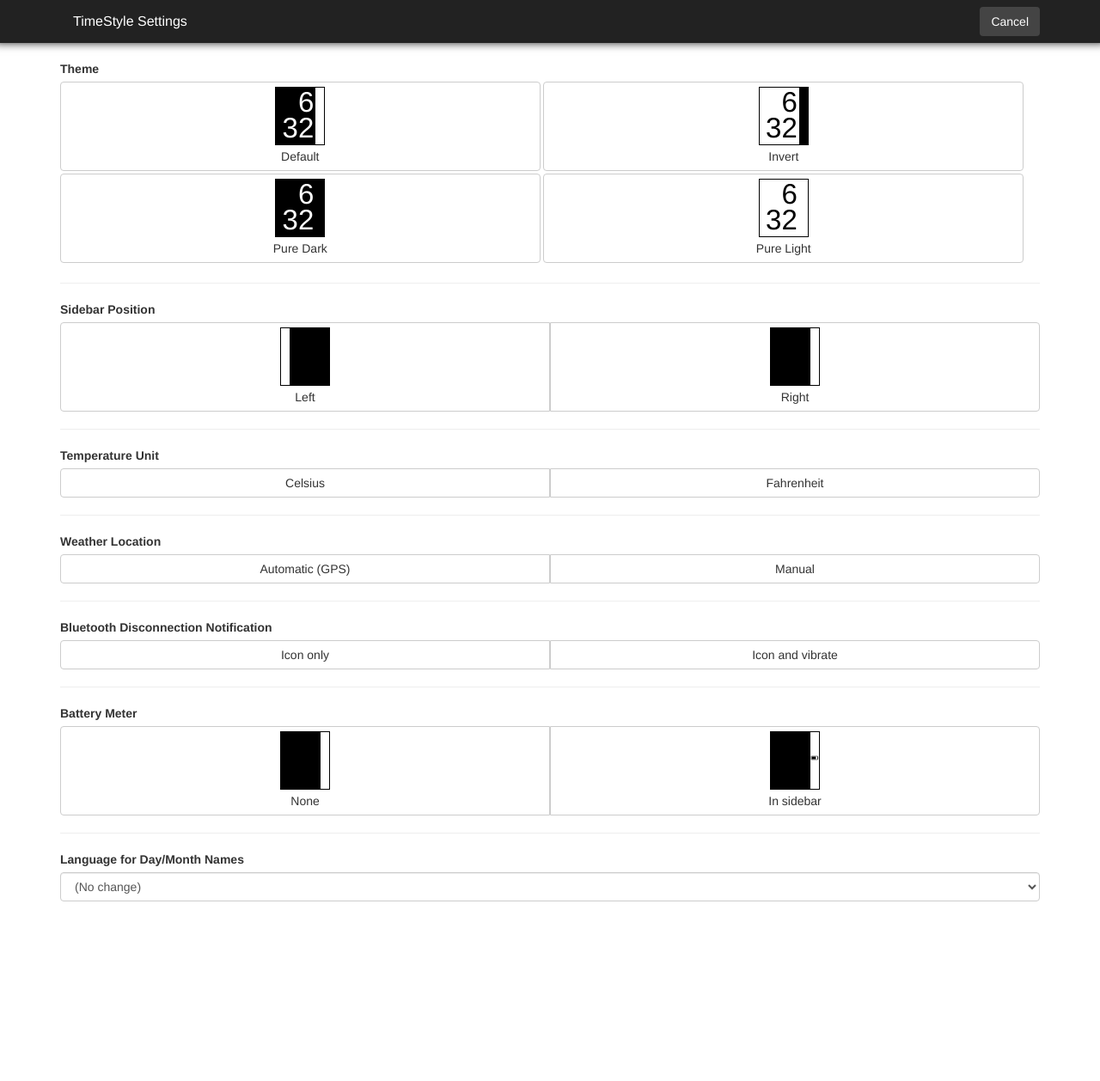
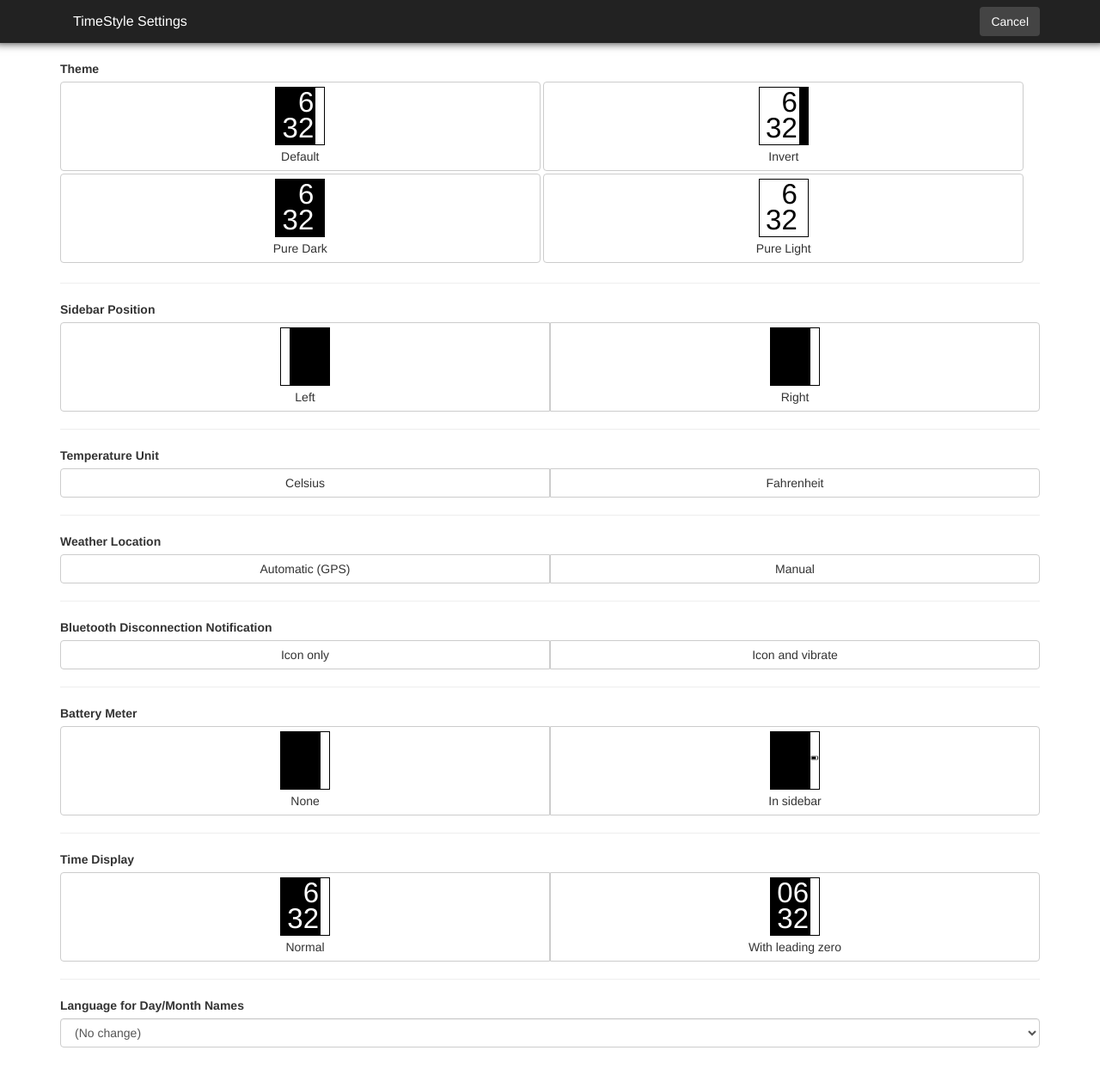
Before and after one commit to freakified/TimeStylePebble, a Jekyll site: the page built from config_bw.html, in a window 1280 px wide and 1289 px high. Shown: the top 1258 px of the window at 86% size. Built offline with Jekyll 4.4.1, drawn with Linux system fonts in a browser that asks for light colours; nearby versions of some CDN libraries.

Commit message:
Added leading zero option

```diff
--- a/_includes/config_misc_options.html
+++ b/_includes/config_misc_options.html
@@ -69,6 +69,23 @@
     </label>
   </div>
 </div>
+
+<hr>
+<label>Time Display</label>
+<div id="time_leading_zero_setting" class="form-group" >
+  <div class="btn-group btn-group-justified"  data-toggle="buttons">
+    <label class="btn btn-default" data-setting="no" >
+      <input type="radio" name="options" autocomplete="off">
+      <div class="example_face">6<br>32</div>
+      Normal
+    </label>
+    <label class="btn btn-default" data-setting="yes" >
+      <input type="radio" name="options" autocomplete="off">
+      <div class="example_face">06<br>32</div>
+      With leading zero
+    </label>
+  </div>
+</div>
 <hr>
 <label>Language for Day/Month Names</label>
 <select id="language_selection" class="form-control">
--- a/css/custom.scss
+++ b/css/custom.scss
@@ -13,7 +13,7 @@
   line-height: 30px;
   padding-top: 2px;
   padding-right: 2px;
-  color: #FF5500;
+  color: white;
   text-align: right;
   position: relative;
 
--- a/js/config.js
+++ b/js/config.js
@@ -172,6 +172,10 @@ function sendSettingsToWatch() {
     config.battery_meter_setting = $('#battery_meter_setting .btn.active').data('setting');
   }
 
+  if($('#time_leading_zero_setting .btn.active')) {
+    config.leading_zero_setting = $('#time_leading_zero_setting .btn.active').data('setting');
+  }
+
   // Set the return URL depending on the runtime environment
   var return_to = getQueryParam('return_to', 'pebblejs://close#');
   document.location.href = return_to + encodeURIComponent(JSON.stringify(config));
```
